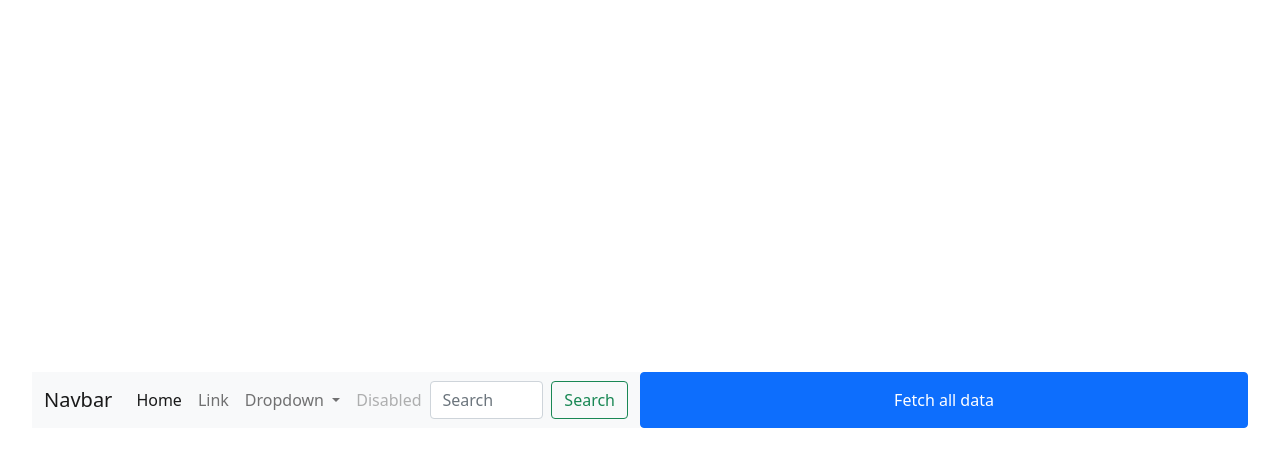
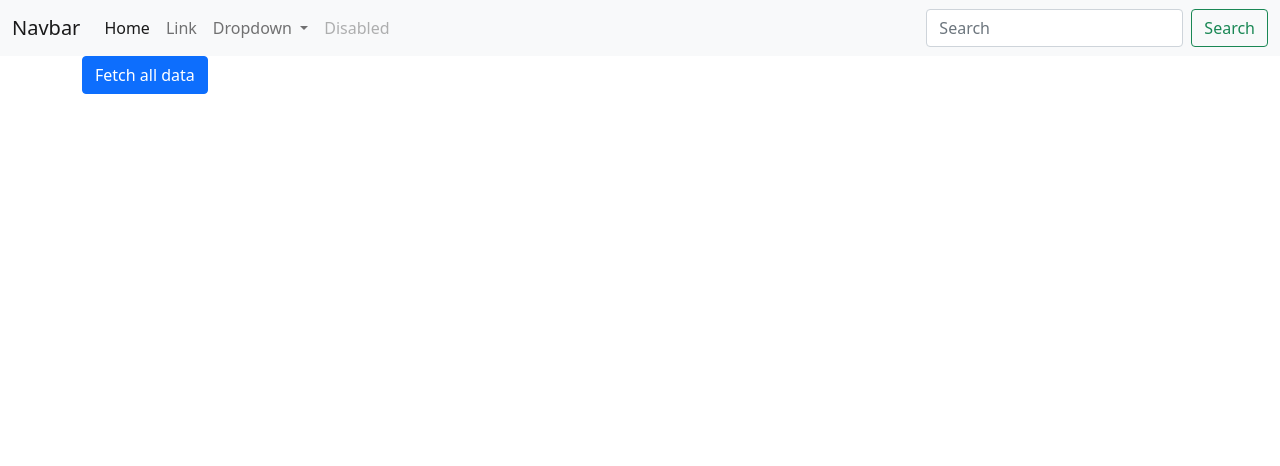
Before and after one commit to KarlHeitmann/fractal_refactorization_example, a Vue app: page / in a window 1280 px wide. Shown: the top 466 px of the page. Built offline with nearby package versions, Linux system fonts and the light colour scheme.

Commit message:
FIRST REFACTOR, first level of fractals

```diff
--- a/src/App.vue
+++ b/src/App.vue
@@ -1,6 +1,10 @@
 <script setup>
-  import { ref, onMounted } from "vue"
+  import { ref } from "vue"
   import axios from 'axios'
+
+  import Navbar from "@/components/Navbar.vue";
+  import Card from "@/components/Card.vue";
+
   const pokemons = ref([])
   const fetchAllPokemons = () => {
     console.log("fetchAllPokemons")
@@ -20,62 +24,11 @@
       console.log(error);
     });
   }
-  const fetchPokemon = (url) => {
-    console.log("fetchPokemon", url)
-    const config = {
-      method: 'get',
-      url,
-      headers: { }
-    };
-
-    axios(config)
-    .then(function (response) {
-      const { data } = response
-      console.log(data)
-    })
-    .catch(function (error) {
-      console.log(error);
-    });
-  }
 </script>
 
 <template>
-  <nav class="navbar navbar-expand-lg navbar-light bg-light">
-    <div class="container-fluid">
-      <a class="navbar-brand" href="#">Navbar</a>
-      <button class="navbar-toggler" type="button" data-bs-toggle="collapse" data-bs-target="#navbarSupportedContent" aria-controls="navbarSupportedContent" aria-expanded="false" aria-label="Toggle navigation">
-        <span class="navbar-toggler-icon"></span>
-      </button>
-      <div class="collapse navbar-collapse" id="navbarSupportedContent">
-        <ul class="navbar-nav me-auto mb-2 mb-lg-0">
-          <li class="nav-item">
-            <a class="nav-link active" aria-current="page" href="#">Home</a>
-          </li>
-          <li class="nav-item">
-            <a class="nav-link" href="#">Link</a>
-          </li>
-          <li class="nav-item dropdown">
-            <a class="nav-link dropdown-toggle" href="#" id="navbarDropdown" role="button" data-bs-toggle="dropdown" aria-expanded="false">
-              Dropdown
-            </a>
-            <ul class="dropdown-menu" aria-labelledby="navbarDropdown">
-              <li><a class="dropdown-item" href="#">Action</a></li>
-              <li><a class="dropdown-item" href="#">Another action</a></li>
-              <li><hr class="dropdown-divider"></li>
-              <li><a class="dropdown-item" href="#">Something else here</a></li>
-            </ul>
-          </li>
-          <li class="nav-item">
-            <a class="nav-link disabled">Disabled</a>
-          </li>
-        </ul>
-        <form class="d-flex">
-          <input class="form-control me-2" type="search" placeholder="Search" aria-label="Search">
-          <button class="btn btn-outline-success" type="submit">Search</button>
-        </form>
-      </div>
-    </div>
-  </nav>
+  <Navbar />
+  <div class="container">
     <button
       class="btn btn-primary"
       @click="fetchAllPokemons"
@@ -84,25 +37,13 @@
     </button>
     <div class="row">
       <div
+        class="col-3"
         v-for="pokemon in pokemons"
-      class="col-3"
+        :key="pokemon.url"
       >
-      <div
-        class="card">
-        <img src="..." class="card-img-top" alt="...">
-        <div class="card-body">
-          <button
-            class="btn btn-primary"
-            @click="fetchPokemon(pokemon.url)"
-          >
-            {{ pokemon.name }}
-          </button>
-          <!--
-          <h5 class="card-title">Card title</h5>
-          <p class="card-text">Some quick example text to build on the card title and make up the bulk of the card's content.</p>
-          <a href="#" class="btn btn-primary">Go somewhere</a>
-          -->
-        </div>
+        <Card
+          :pokemon="pokemon"
+        />
       </div>
     </div>
   </div>
@@ -112,62 +53,4 @@
 @import './assets/base.css';
 @import './assets/bootstrap.min.css';
 
-#app {
-  max-width: 1280px;
-  margin: 0 auto;
-  padding: 2rem;
-
-  font-weight: normal;
-}
-
-header {
-  line-height: 1.5;
-}
-
-.logo {
-  display: block;
-  margin: 0 auto 2rem;
-}
-
-a,
-.green {
-  text-decoration: none;
-  color: hsla(160, 100%, 37%, 1);
-  transition: 0.4s;
-}
-
-@media (hover: hover) {
-  a:hover {
-    background-color: hsla(160, 100%, 37%, 0.2);
-  }
-}
-
-@media (min-width: 1024px) {
-  body {
-    display: flex;
-    place-items: center;
-  }
-
-  #app {
-    display: grid;
-    grid-template-columns: 1fr 1fr;
-    padding: 0 2rem;
-  }
-
-  header {
-    display: flex;
-    place-items: center;
-    padding-right: calc(var(--section-gap) / 2);
-  }
-
-  header .wrapper {
-    display: flex;
-    place-items: flex-start;
-    flex-wrap: wrap;
-  }
-
-  .logo {
-    margin: 0 2rem 0 0;
-  }
-}
 </style>
--- /dev/null
+++ b/src/components/Card.vue
@@ -0,0 +1,47 @@
+<script setup>
+  import axios from 'axios'
+  // const pokemon = {name: "placeholder", url: "#"}
+  const props = defineProps({
+    pokemon: {
+      type: Object,
+      required: false
+    }
+  })
+  const { pokemon } = props
+  const fetchPokemon = (url) => {
+    console.log("fetchPokemon", url)
+    const config = {
+      method: 'get',
+      url,
+      headers: { }
+    };
+
+    axios(config)
+    .then(function (response) {
+      const { data } = response
+      console.log(data)
+    })
+    .catch(function (error) {
+      console.log(error);
+    });
+  }
+</script>
+<template>
+  <div
+    class="card">
+    <img src="..." class="card-img-top" alt="...">
+    <div class="card-body">
+      <button
+        class="btn btn-primary"
+        @click="fetchPokemon(pokemon.url)"
+      >
+        {{ pokemon.name }}
+      </button>
+      <!--
+      <h5 class="card-title">Card title</h5>
+      <p class="card-text">Some quick example text to build on the card title and make up the bulk of the card's content.</p>
+      <a href="#" class="btn btn-primary">Go somewhere</a>
+      -->
+    </div>
+  </div>
+</template>
--- /dev/null
+++ b/src/components/Navbar.vue
@@ -0,0 +1,38 @@
+<template>
+  <nav class="navbar navbar-expand-lg navbar-light bg-light">
+    <div class="container-fluid">
+      <a class="navbar-brand" href="#">Navbar</a>
+      <button class="navbar-toggler" type="button" data-bs-toggle="collapse" data-bs-target="#navbarSupportedContent" aria-controls="navbarSupportedContent" aria-expanded="false" aria-label="Toggle navigation">
+        <span class="navbar-toggler-icon"></span>
+      </button>
+      <div class="collapse navbar-collapse" id="navbarSupportedContent">
+        <ul class="navbar-nav me-auto mb-2 mb-lg-0">
+          <li class="nav-item">
+            <a class="nav-link active" aria-current="page" href="#">Home</a>
+          </li>
+          <li class="nav-item">
+            <a class="nav-link" href="#">Link</a>
+          </li>
+          <li class="nav-item dropdown">
+            <a class="nav-link dropdown-toggle" href="#" id="navbarDropdown" role="button" data-bs-toggle="dropdown" aria-expanded="false">
+              Dropdown
+            </a>
+            <ul class="dropdown-menu" aria-labelledby="navbarDropdown">
+              <li><a class="dropdown-item" href="#">Action</a></li>
+              <li><a class="dropdown-item" href="#">Another action</a></li>
+              <li><hr class="dropdown-divider"></li>
+              <li><a class="dropdown-item" href="#">Something else here</a></li>
+            </ul>
+          </li>
+          <li class="nav-item">
+            <a class="nav-link disabled">Disabled</a>
+          </li>
+        </ul>
+        <form class="d-flex">
+          <input class="form-control me-2" type="search" placeholder="Search" aria-label="Search">
+          <button class="btn btn-outline-success" type="submit">Search</button>
+        </form>
+      </div>
+    </div>
+  </nav>
+</template>
```
Lines whose indentation alone changed are shown as unchanged.
